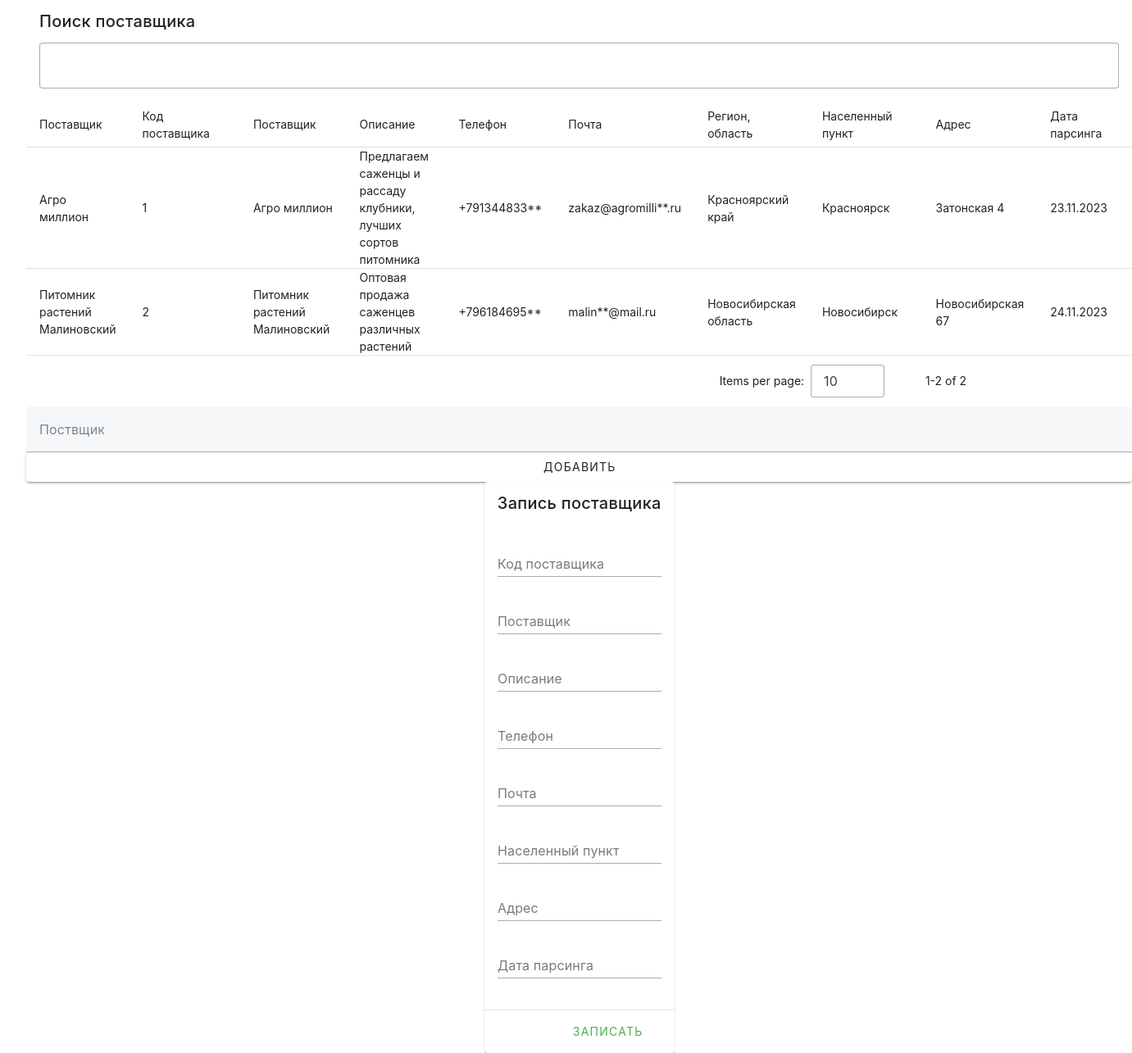
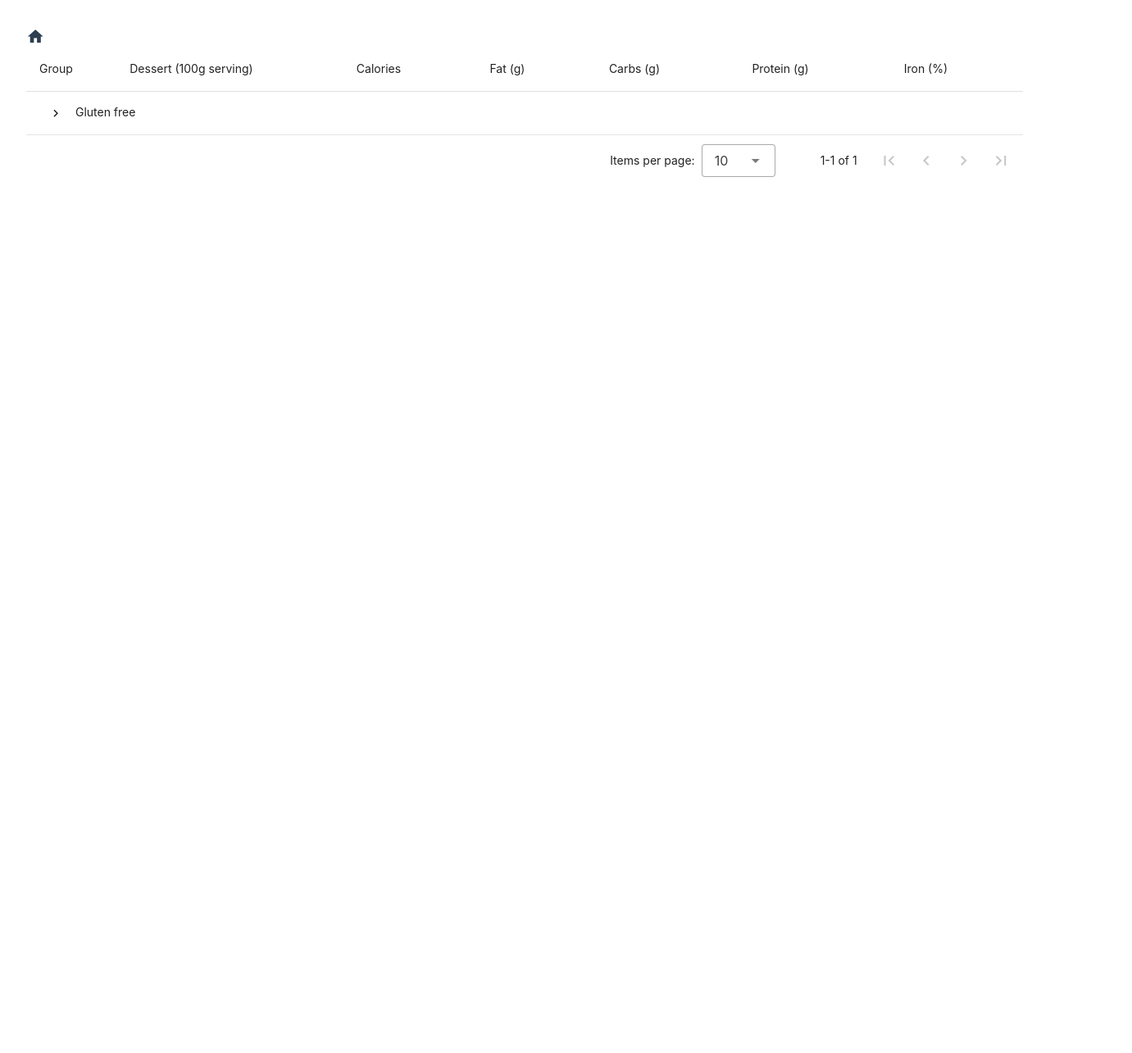
Before and after one commit to Linsaym/KlenFronted, a Vue app: page / in a window 1280 px wide. Shown: the whole page at 82% size, 1381 px wide, since content can reach past the window. After the commit the page ends 800 px from the top, so only its background shows below. Built offline with nearby package versions, Linux system fonts and the light colour scheme.

Commit message:
vuetify icons

```diff
--- a/package.json
+++ b/package.json
@@ -10,12 +10,14 @@
     "format": "prettier --write src/"
   },
   "dependencies": {
+    "@mdi/font": "^7.3.67",
     "axios": "^1.6.2",
     "vue": "^3.3.4",
     "vue-router": "^4.2.5",
     "vuetify": "^3.4.2"
   },
   "devDependencies": {
+    "@fortawesome/fontawesome-free": "^6.5.1",
     "@rushstack/eslint-patch": "^1.3.3",
     "@vitejs/plugin-vue": "^4.4.0",
     "@vue/eslint-config-prettier": "^8.0.0",
--- a/src/App.vue
+++ b/src/App.vue
@@ -1,210 +1,68 @@
-<script >
-// import { ref } from "vue";
-
-// const input_content = ref("");
-// const providers = ref([
-//   {
-//     code: 1,
-//     name: "Агро миллион",
-//     description: "Предлагаем саженцы и рассаду клубники, лучших сортов питомника",
-//     phone: "+791344833**",
-//     email: "zakaz@agromilli**.ru",
-//     region: "Красноярский край",
-//     locality: "Красноярск",
-//     address: "Затонская 4",
-//     date: "23.11.2023"
-//   }
-// ]);
-
-// function addProvider() {
-//   providers.value = [...providers.value, { name: input_content }];
-//   console.log('rabotaet')
-// }
-
+<template>
+  <div>
+    <v-icon icon="mdi-home" />
+    <v-data-table :headers="headers" :items="desserts" :group-by="groupBy" item-value="name">
+      <template v-slot:group-header="{ item, columns, toggleGroup, isGroupOpen }">
+        <tr>
+          <td :colspan="columns.length">
+            <VBtn
+              size="small"
+              variant="text"
+              :icon="isGroupOpen(item) ? '$expand' : '$next'"
+              @click="toggleGroup(item)"
+            ></VBtn>
+            {{ item.value ? "Contains gluten" : "Gluten free" }}
+          </td>
+        </tr>
+      </template>
+    </v-data-table>
+  </div>
+</template>
+<script>
 export default {
-  data: () => ({
-      first: null,
-      last: null,
-      email: null,
-      password: null,
-      terms: false,
-    }),
-    data () {
+  data() {
     return {
-        search: '',
+      groupBy: [
+        {
+          key: "gluten",
+          order: "asc",
+        },
+      ],
       headers: [
         {
-            align: 'start',
-            key: 'name',
+          title: "Dessert (100g serving)",
+          align: "start",
           sortable: false,
-            title: 'Поставщик',
+          key: "name",
         },
-          { key: 'code', title: 'Код поставщика' },
-          { key: 'name', title: 'Поставщик' },
-          { key: 'description', title: 'Описание' },
-          { key: 'phone', title: 'Телефон' },
-          { key: 'email', title: 'Почта' },
-          { key: 'region', title: 'Регион, область' },
-          { key: 'locality', title: 'Населенный пункт' },
-          { key: 'address', title: 'Адрес' },
-          { key: 'date', title: 'Дата парсинга' },
+        { title: "Calories", key: "calories" },
+        { title: "Fat (g)", key: "fat" },
+        { title: "Carbs (g)", key: "carbs" },
+        { title: "Protein (g)", key: "protein" },
+        { title: "Iron (%)", key: "iron" },
       ],
-        providers: [
+      desserts: [
         {
-            code:  1,
-            name: 'Агро миллион',
-            description: 'Предлагаем саженцы и рассаду клубники, лучших сортов питомника',
-            phone: '+791344833**',
-            email: 'zakaz@agromilli**.ru',
-            region: 'Красноярский край',
-            locality: 'Красноярск',
-            address: 'Затонская 4',
-            date: '23.11.2023',
+          name: "Frozen Yogurt",
+          calories: 159,
+          fat: 6.0,
+          carbs: 24,
+          protein: 4.0,
+          iron: "1%",
+          gluten: false,
         },
         {
-            code:  2,
-            name: 'Питомник растений Малиновский',
-            description: 'Оптовая продажа саженцев различных растений',
-            phone: '+796184695**',
-            email: 'malin**@mail.ru',
-            region: 'Новосибирская область',
-            locality: 'Новосибирск',
-            address: 'Новосибирская 67',
-            date: '24.11.2023',
-          }
-        ]
-      }
-    }
-  }
+          name: "Ice cream sandwich",
+          calories: 237,
+          fat: 9.0,
+          carbs: 37,
+          protein: 4.3,
+          iron: "1%",
+          gluten: false,
+        },
+      ],
+    };
+  },
+};
 </script>
-
-<template>
-  <div class="main">
-
-    <v-card flat title="Поиск поставщика">
-      <template v-slot:text>
-        <v-text-field v-model="search" label="Поиск" prepend-inner-icon="mdi-magnify" single-line variant="outlined" hide-details></v-text-field>
-      </template>
-      <v-data-table :headers="headers" :items="providers" :search="search"></v-data-table>
-    </v-card>
-    <v-text-field v-model="input_content" label="Поствщик" hide-details="auto"></v-text-field>
-    <v-btn @click="addProvider">Добавить</v-btn>
-    <!-- <div>
-      <v-table height="300px">
-        <thead>
-          <tr>
-            <th class="text-left">Код поставщика</th>
-            <th class="text-left">Поставщик</th>
-            <th class="text-left">Описание</th>
-            <th class="text-left">Телефон</th>
-            <th class="text-left">Почта</th>
-            <th class="text-left">Регион, область</th>
-            <th class="text-left">Населенный пункт</th>
-            <th class="text-left">Адрес</th>
-            <th class="text-left">Дата парсинга</th>
-          </tr>
-        </thead>
-        <tbody>
-          <tr v-for="item in providers" :key="item.name">
-            <td>{{ item.code }}</td>
-            <td>{{ item.name }}</td>
-            <td>{{ item.description }}</td>
-            <td>{{ item.phone }}</td>
-            <td>{{ item.email }}</td>
-            <td>{{ item.region }}</td>
-            <td>{{ item.locality }}</td>
-            <td>{{ item.address }}</td>
-            <td>{{ item.date }}</td>
-          </tr>
-        </tbody>
-      </v-table>
-      <div> -->
-        <v-card
-    class="mx-auto"
-    max-width="344"
-    title="Запись поставщика"
-  >
-    <v-container>
-      <v-text-field
-        v-model="first"
-        color="primary"
-        label="Код поставщика"
-        variant="underlined"
-      ></v-text-field>
-
-      <v-text-field
-        v-model="last"
-        color="primary"
-        label="Поставщик"
-        variant="underlined"
-      ></v-text-field>
-
-      <v-text-field
-        v-model="email"
-        color="primary"
-        label="Описание"
-        variant="underlined"
-      ></v-text-field>
-
-      <v-text-field
-        v-model="email"
-        color="primary"
-        label="Телефон"
-        variant="underlined"
-      ></v-text-field>
-
-      <v-text-field
-        v-model="email"
-        color="primary"
-        label="Почта"
-        variant="underlined"
-      ></v-text-field>
-
-      <v-text-field
-        v-model="password"
-        color="primary"
-        label="Населенный пункт"
-        variant="underlined"
-      ></v-text-field>
-
-      <v-text-field
-        v-model="password"
-        color="primary"
-        label="Адрес"
-        variant="underlined"
-      ></v-text-field>
-
-      <v-text-field
-        v-model="password"
-        color="primary"
-        label="Дата парсинга"
-        variant="underlined"
-      ></v-text-field>
-
-
-    </v-container>
-
-    <v-divider></v-divider>
-
-    <v-card-actions>
-      <v-spacer></v-spacer>
-
-      <v-btn color="success">
-        Записать
-        <v-icon icon="mdi-chevron-right" end></v-icon>
-      </v-btn>
-    </v-card-actions>
-  </v-card>
-  </div>
-</template>
-
-<style scoped>
-.block {
-  margin: 10px 0;
-}
-
-.main {
-  display: flex;
-  flex-direction: column;
-}
-</style>
+<style></style>
--- a/src/assets/main.css
+++ b/src/assets/main.css
@@ -1,35 +1,11 @@
 @import './base.css';
+@import "@mdi/font/css/materialdesignicons.css";
+@import "@fortawesome/fontawesome-free/css/all.css";
 
 #app {
-  max-width: 1280px;
-  margin: 0 auto;
-  padding: 2rem;
+    max-width: 1280px;
+    margin: 0 auto;
+    padding: 2rem;
 
-  font-weight: normal;
+    font-weight: normal;
 }
-
-a,
-.green {
-  text-decoration: none;
-  color: hsla(160, 100%, 37%, 1);
-  transition: 0.4s;
-}
-
-@media (hover: hover) {
-  a:hover {
-    background-color: hsla(160, 100%, 37%, 0.2);
-  }
-}
-
-@media (min-width: 1024px) {
-  body {
-    display: flex;
-    place-items: center;
-  }
-
-  #app {
-    display: grid;
-    grid-template-columns: 1fr 1fr;
-    padding: 0 2rem;
-  }
-}
--- a/src/main.js
+++ b/src/main.js
@@ -5,12 +5,20 @@ import App from "./App.vue";
 import router from "./router";
 import "vuetify/styles";
 import { createVuetify } from "vuetify";
+import { aliases, mdi } from "vuetify/iconsets/mdi";
 import * as components from "vuetify/components";
 import * as directives from "vuetify/directives";
 
 const vuetify = createVuetify({
   components,
-  directives
+  directives,
+  icons: {
+    defaultSet: "mdi",
+    aliases,
+    sets: {
+      mdi,
+    },
+  },
 });
 
 createApp(App).use(vuetify).use(router).mount("#app");
```
Also changed, not shown: 1 other file (tests, documents, lock files or other folders). Lines whose indentation alone changed are shown as unchanged.
